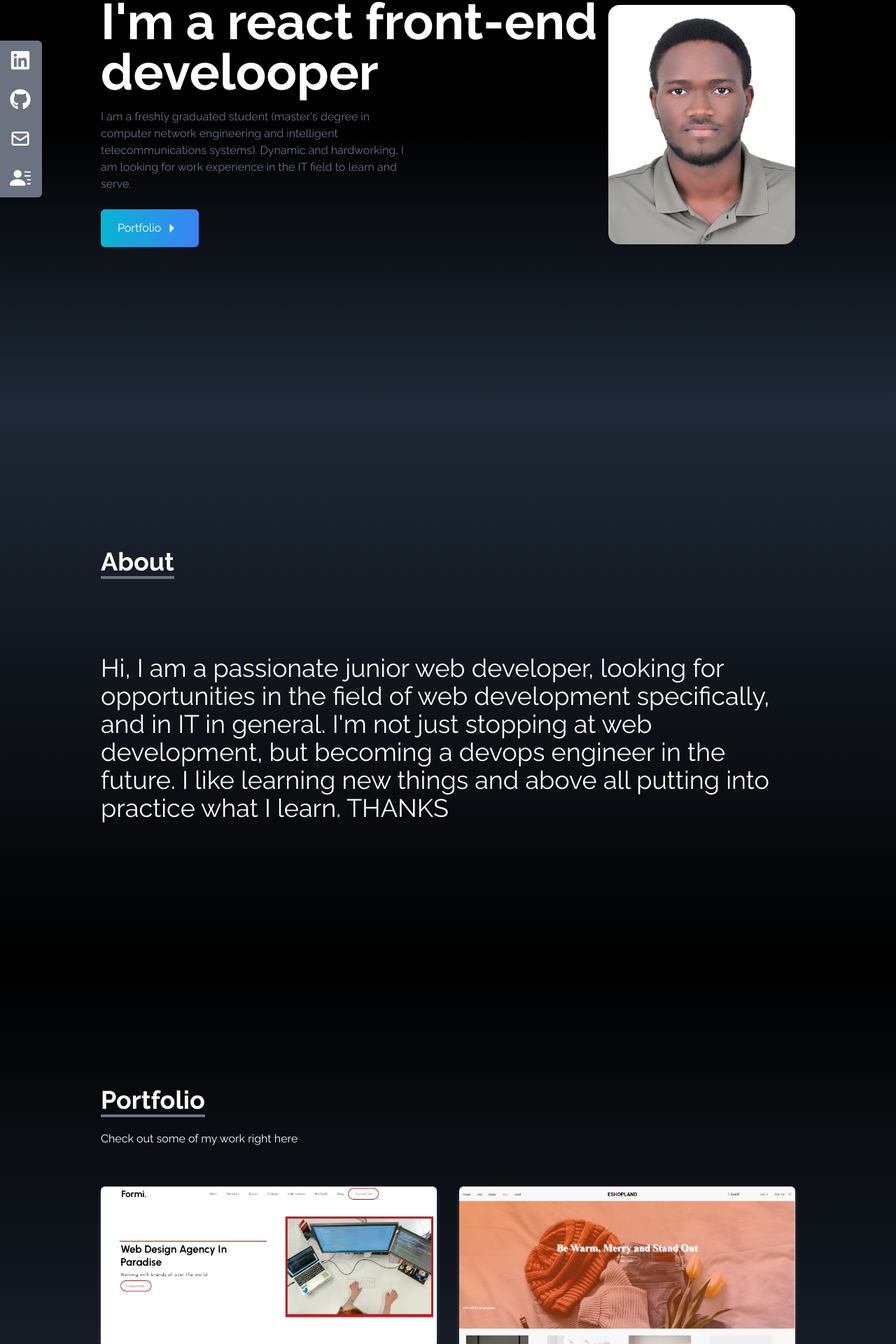
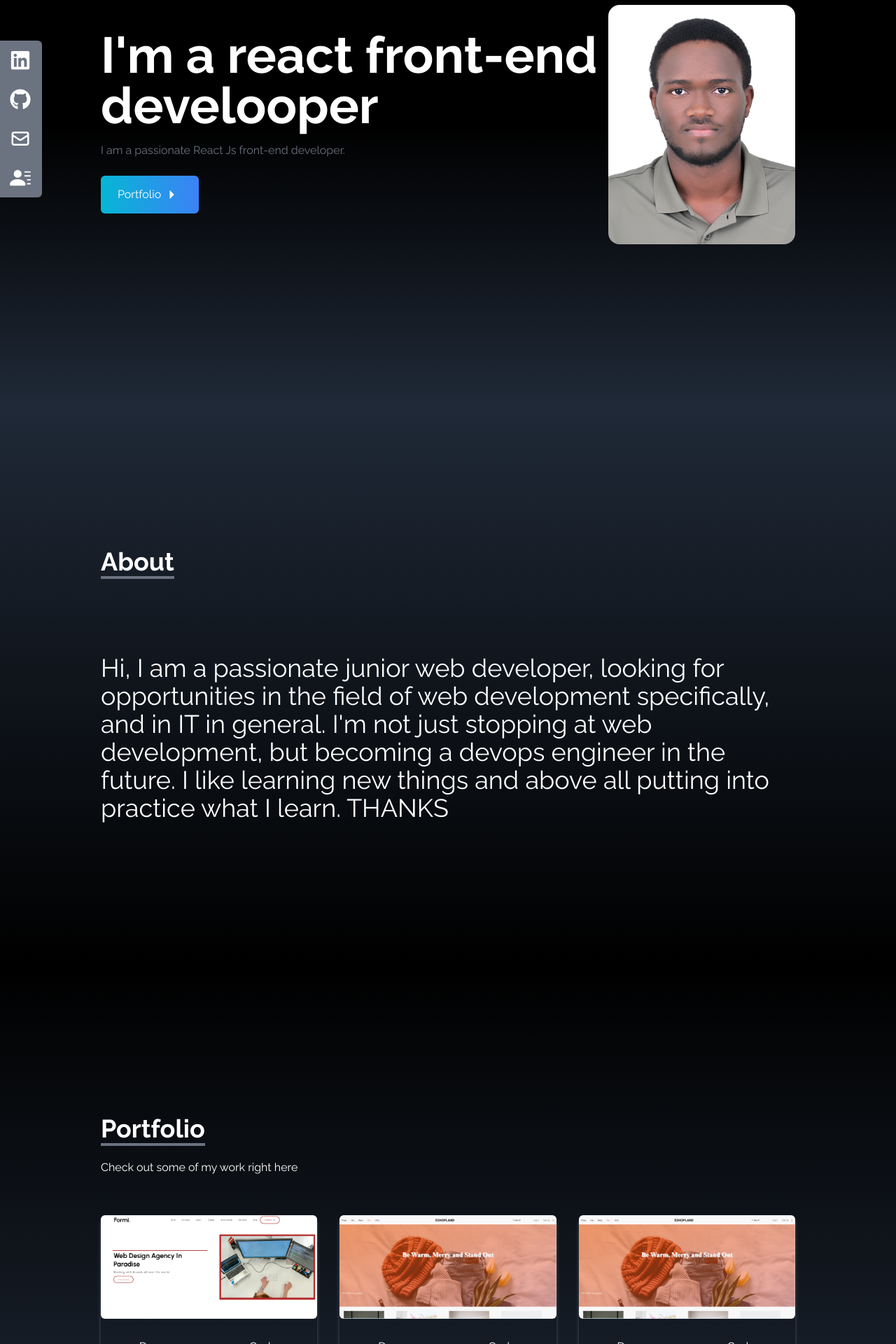
Before and after one commit to Jeannot98/portfolio, a React (Create React App) app: page / in a window 1280 px wide. Shown: the part 222-2142 px from the top of the page at 70% size. Built offline with nearby package versions, Linux system fonts and the light colour scheme.

Commit message:
Update Portfolio

```diff
--- a/src/components/Home.jsx
+++ b/src/components/Home.jsx
@@ -10,7 +10,7 @@ const Home = () => {
                 <div className='flex flex-col justify-center h-full'>
                     <h2 className='text-4xl sm:text-7xl font-bold text-white'>I'm a react front-end develooper</h2>
                     <p className='text-gray-500 py-4 max-w-md'>
-                    I am a freshly graduated student (master's degree in computer network engineering and intelligent telecommunications systems). Dynamic and hardworking, I am looking for work experience in the IT field to learn and serve.
+                    I am a passionate React Js front-end developer.
                     </p>
                     <div>
                         <Link to='portfolio' smooth duration={500} className='group text-white w-fit px-6 py-3 my-2 flex items-center rounded-md bg-gradient-to-r from-cyan-500 to-blue-500 cursor-pointer'>
--- a/src/components/Portfolio.jsx
+++ b/src/components/Portfolio.jsx
@@ -13,10 +13,17 @@ const Portfolio = () => {
 
         },
         {
-            id: 1,
+            id: 2,
             src: Project2,
             demo:"https://shop-1xk.pages.dev/",
             code:"https://github.com/Jeannot98/shop",
+
+        },
+        {
+            id: 3,
+            src: Project2,
+            demo:"https://weather-app-ek8.pages.dev/",
+            code:"https://github.com/Jeannot98/Weather-app",
 
         },
     ]
@@ -27,7 +34,7 @@ const Portfolio = () => {
                     <p className='text-4xl font-bold inline border-b-4 border-gray-500'>Portfolio</p>
                     <p className='py-6'>Check out some of my work right here</p>
                 </div>
-                <div className='grid sm:grid-cols-2 md:grid-cols-2 gap-8 px-12 sm:px-0'>
+                <div className='grid sm:grid-cols-2 md:grid-cols-3 gap-8 px-12 sm:px-0'>
                     {portfolios.map(({ id, src, demo, code }) => (
                         <div key={id} className='shadow-md shadow-gray-600 rounded-lg'>
                             <img src={src} alt="" className='rounded-md duration-200 hover:scale-105' />
```
